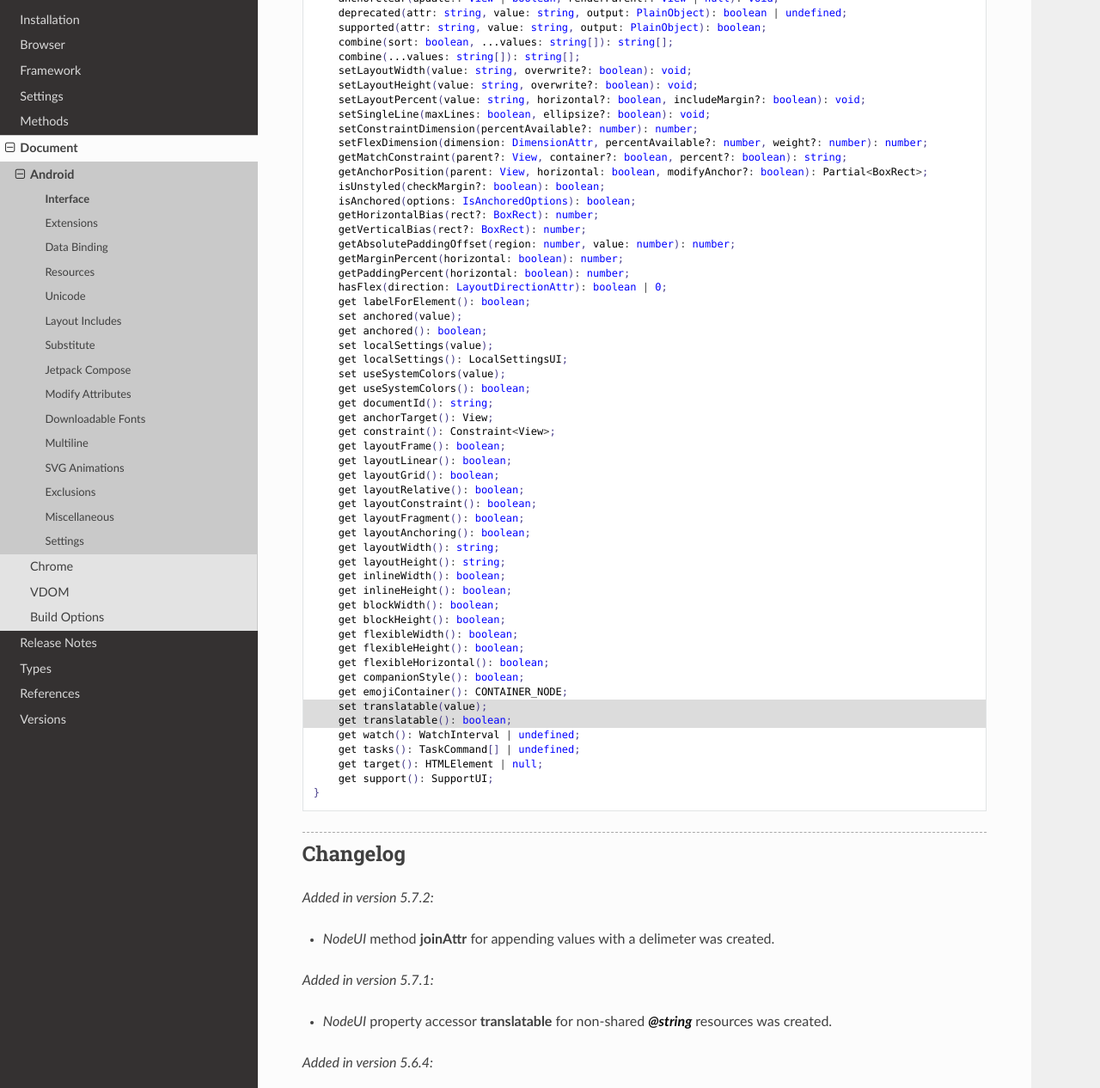
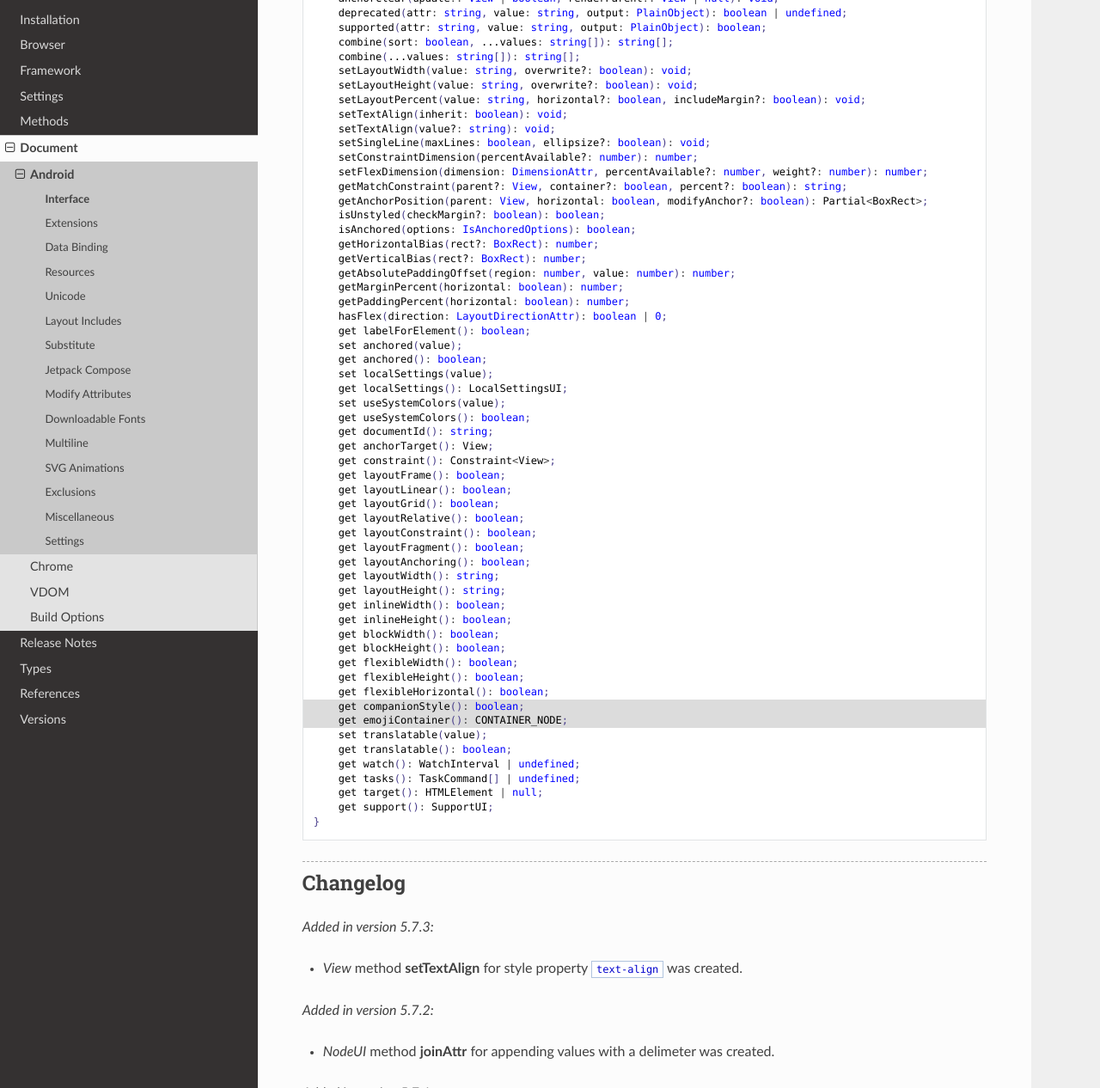
Before and after one commit to anpham6/android-docs, a Sphinx documentation site: the page built from source/document/android/interface.rst, in a window 1280 px wide and 1400 px high, scrolled down 4387 px, cut to the strip 134-1400 px from the top of the window. Shown: the whole strip at 86% size. Built offline with Sphinx 7.4.7 and the Read the Docs theme 3.1.0, drawn with Linux system fonts in a browser that asks for light colours.

```diff
--- a/source/document/android/interface.rst
+++ b/source/document/android/interface.rst
@@ -273,6 +273,8 @@ Interface
       setLayoutWidth(value: string, overwrite?: boolean): void;
       setLayoutHeight(value: string, overwrite?: boolean): void;
       setLayoutPercent(value: string, horizontal?: boolean, includeMargin?: boolean): void;
+      setTextAlign(inherit: boolean): void;
+      setTextAlign(value?: string): void;
       setSingleLine(maxLines: boolean, ellipsize?: boolean): void;
       setConstraintDimension(percentAvailable?: number): number;
       setFlexDimension(dimension: DimensionAttr, percentAvailable?: number, weight?: number): number;
@@ -325,13 +327,17 @@ Interface
 Changelog
 =========
 
+.. versionadded:: 5.7.3
+
+  - *View* method **setTextAlign** for style property ``text-align`` was created.
+
 .. versionadded:: 5.7.2
 
   - *NodeUI* method **joinAttr** for appending values with a delimeter was created.
 
 .. versionadded:: 5.7.1
 
-  - *NodeUI* property accessor **translatable** for non-shared :target:`@string` resources was created.
+  - *View* property accessor **translatable** for non-shared :target:`@string` resources was created.
 
 .. versionadded:: 5.6.4
 
--- a/source/release_notes/5.7.0.rst
+++ b/source/release_notes/5.7.0.rst
@@ -9,6 +9,7 @@
 
   5.7.1
   5.7.2
+  5.7.3
 
 .. highlight:: typescript
 
--- a/source/release_notes/5.7.1.rst
+++ b/source/release_notes/5.7.1.rst
@@ -8,6 +8,7 @@
   :maxdepth: 1
 
   5.7.2
+  5.7.3
 
 .. highlight:: typescript
 
--- a/source/release_notes/5.7.2.rst
+++ b/source/release_notes/5.7.2.rst
@@ -3,6 +3,11 @@
 =====
 
 :right:`2026-02-09`
+
+.. toctree::
+  :maxdepth: 1
+
+  5.7.3
 
 .. highlight:: typescript
 
```
Also changed, not shown: source/release_notes/5.7.3.rst (added, +41 -0 lines).
